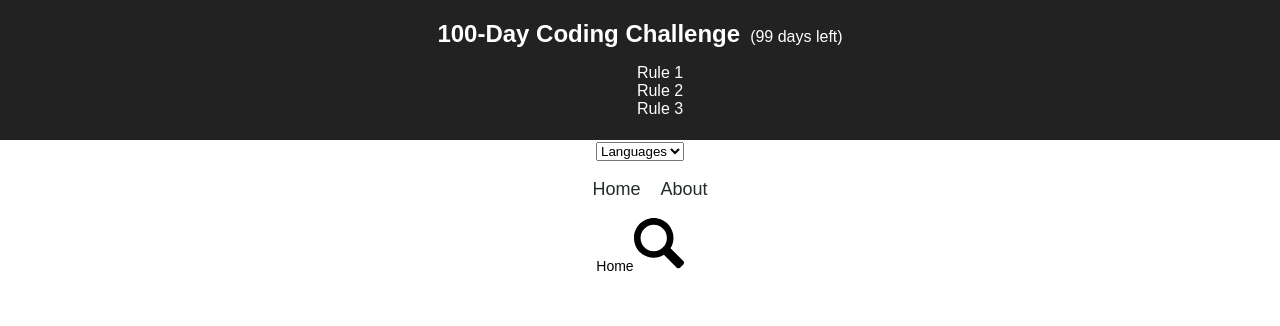
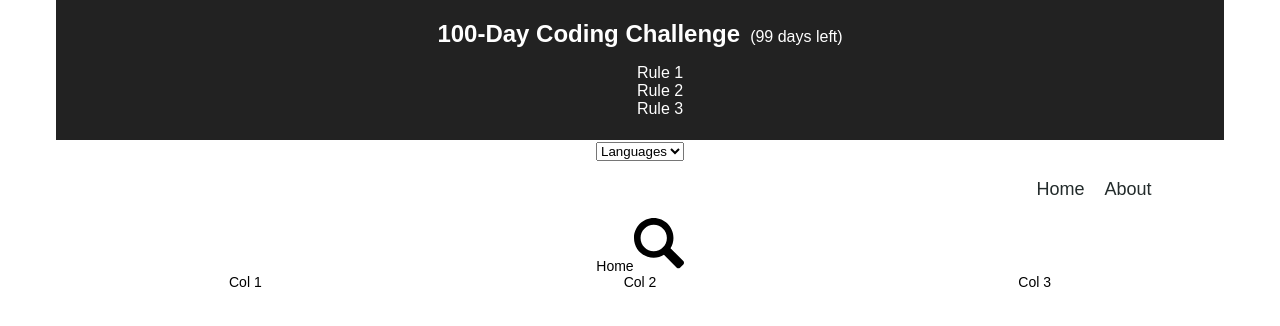
Before and after one commit to Orlando-Martinez/100-day-challenge, a React app in the folder app/: page / in a window 1280 px wide. Shown: the top 326 px of the page. Built offline with nearby package versions, Linux system fonts and the light colour scheme.

Commit message:
Implement Flexbox based grid library.

```diff
--- a/app/package.json
+++ b/app/package.json
@@ -36,6 +36,7 @@
     "react": "^16.4.0",
     "react-dev-utils": "^5.0.1",
     "react-dom": "^16.4.0",
+    "react-flexbox-grid": "^2.1.2",
     "react-router-dom": "^4.2.2",
     "resolve": "1.6.0",
     "style-loader": "0.19.0",
--- a/app/src/App.js
+++ b/app/src/App.js
@@ -7,6 +7,7 @@ import Nav from './components/Nav';
 import Countdown from './components/Countdown';
 import SelectField from './components/SelectField';
 import { BrowserRouter as Router, Route } from "react-router-dom";
+import { Grid, Row, Col } from 'react-flexbox-grid';
 
 
 class App extends Component {
@@ -51,6 +52,7 @@ class App extends Component {
   render() {
     return (
       <div className="App">
+        <Grid>
           <header className="App-header">
             <h1 className="App-title">100-Day Coding Challenge</h1>
             <Countdown start={this.today()} end={'09-09-2018'} />
@@ -67,6 +69,7 @@ class App extends Component {
               </div>
             </Router>
           </div>
+        </Grid>
       </div>
     );
   }
--- a/app/src/components/Nav/index.js
+++ b/app/src/components/Nav/index.js
@@ -1,7 +1,9 @@
 import React from 'react';
 import { BrowserRouter as Router, Link } from "react-router-dom";
+import { Grid, Row, Col } from 'react-flexbox-grid';
 
 import List from '../List';
+
 
 import './styles.scss';
 
@@ -12,7 +14,11 @@ const routes = [
 
 const Nav = () => (
     <nav className='nav'>
-        <List items={routes} inline/>
+        <Row className='myRow'>
+          <Col xs={12} lgOffset={9} lg={3}>
+              <List items={routes} inline/>
+          </Col>
+        </Row>
     </nav>
 );
 
--- a/app/src/pages/Home/index.js
+++ b/app/src/pages/Home/index.js
@@ -2,10 +2,22 @@ import React from 'react'
 import './styles.scss'
 
 import searchIcon from '../../images/search.svg'
+import { Grid, Row, Col } from 'react-flexbox-grid';
 
 const Home = () => (
     <div className='Home'>Home
         <img src={searchIcon} className='search' />
+        <Row className='myRow'>
+          <Col xs={12} md={4}>
+            Col 1
+          </Col>
+          <Col xs={12} md={4}>
+            Col 2
+          </Col>
+          <Col xs={12} md={4}>
+            Col 3
+          </Col>
+        </Row>
     </div>
 );
 
```
Also changed, not shown: 1 other file (tests, documents, lock files or other folders). Lines whose indentation alone changed are shown as unchanged.
